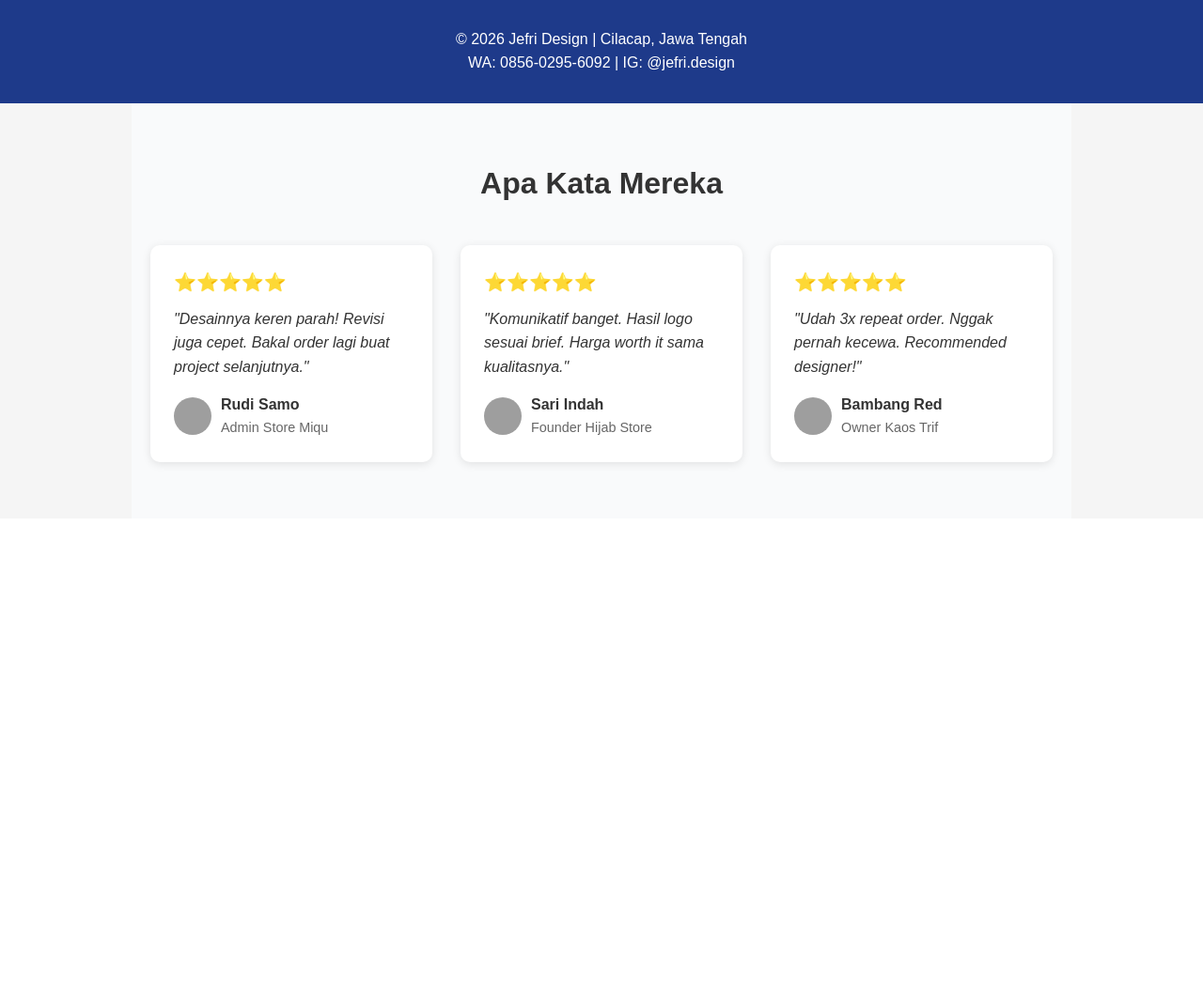
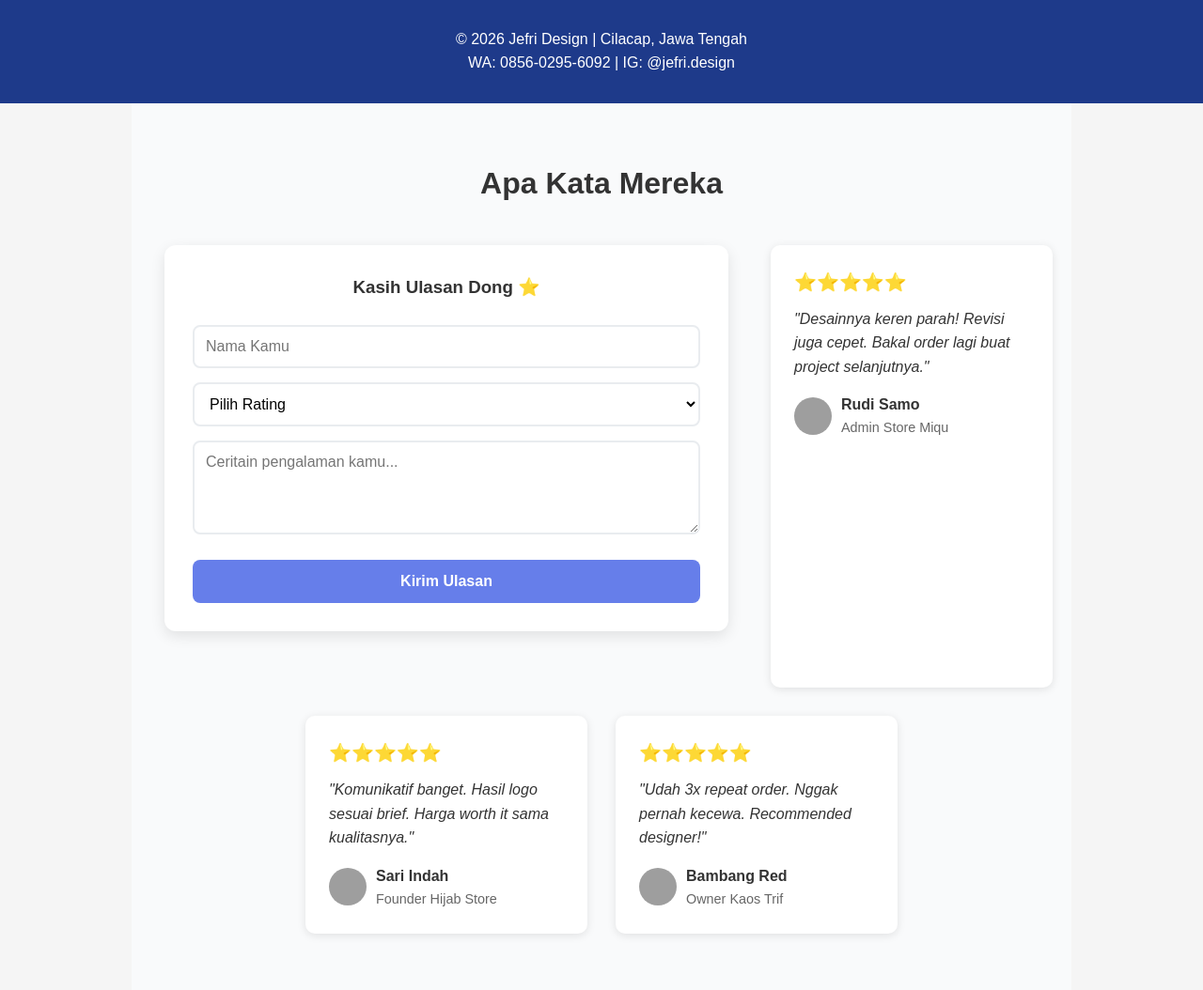
Before and after one commit to Jefrijefri92-lgtm/portfolio-jefri, a Python web app: template templates/index.html in a window 1280 px wide. Shown: the part 1238-2292 px from the top of the page at 94% size. Before the commit the page ends 1735 px from the top, so only its background shows below. Run offline with Jinja, Linux system fonts and the light colour scheme; the template is opened without the code that fills it, so the values that code supplies are empty; grey boxes are pictures that could not be loaded.

Commit message:
Update index.html

```diff
--- a/templates/index.html
+++ b/templates/index.html
@@ -160,6 +160,34 @@
 
     <div style="display: flex; flex-wrap: wrap; justify-content: center; gap: 30px; max-width: 1000px; margin: auto;">
 
+     <!-- FORM INPUT ULASAN - PASTE DI LINE 162 -->
+<div style="max-width: 600px; margin: 0 auto 60px auto;">
+    <form action="https://formspree.io/f/mvzllakb" method="POST"
+          style="background: white; padding: 30px; border-radius: 12px; box-shadow: 0 5px 15px rgba(0,0,0,0.1);">
+
+        <h3 style="text-align: center; margin-bottom: 25px; color: #333;">Kasih Ulasan Dong ⭐</h3>
+
+        <input type="text" name="nama" required placeholder="Nama Kamu"
+               style="width: 100%; padding: 12px; border: 2px solid #e9ecef; border-radius: 8px; margin-bottom: 15px; font-size: 16px; box-sizing: border-box;">
+
+        <select name="rating" required
+                style="width: 100%; padding: 12px; border: 2px solid #e9ecef; border-radius: 8px; margin-bottom: 15px; font-size: 16px; background: white; box-sizing: border-box;">
+            <option value="">Pilih Rating</option>
+            <option value="⭐⭐⭐⭐⭐">⭐⭐⭐⭐⭐ Luar Biasa</option>
+            <option value="⭐⭐⭐⭐">⭐⭐⭐⭐ Keren Banget</option>
+            <option value="⭐⭐⭐">⭐⭐⭐ Oke Lah</option>
+        </select>
+
+        <textarea name="ulasan" rows="4" required placeholder="Ceritain pengalaman kamu..."
+                  style="width: 100%; padding: 12px; border: 2px solid #e9ecef; border-radius: 8px; margin-bottom: 20px; font-size: 16px; resize: vertical; box-sizing: border-box;"></textarea>
+
+        <button type="submit"
+                style="width: 100%; background: #667eea; color: white; padding: 14px; border: none; border-radius: 8px; font-size: 16px; font-weight: bold; cursor: pointer;">
+            Kirim Ulasan
+        </button>
+    </form>
+</div>
+<!-- AKHIR FORM -->
         <!-- Testimoni 1 -->
         <div style="background: white; padding: 25px; border-radius: 10px; box-shadow: 0 2px 10px rgba(0,0,0,0.1); width: 300px;">
             <div style="color: #fbbf24; font-size: 1.2rem; margin-bottom: 10px;">⭐⭐⭐⭐⭐</div>
```
